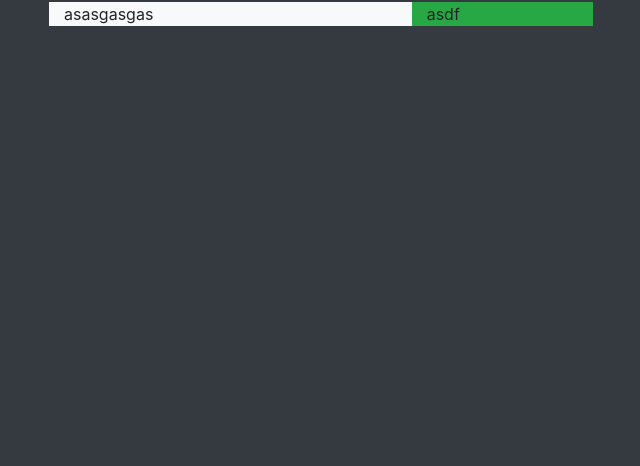
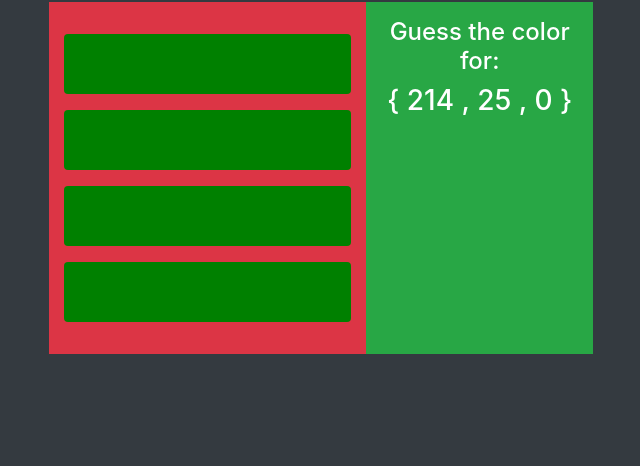
Before and after one commit to samstone1998/RGB-Game, a plain HTML site: page index.html in a window 1280 px wide. Shown: the part 334-800 px from the top of the page, without its empty margins (319-959 px from the left). Drawn offline with nearby package versions, Linux system fonts and the light colour scheme; a web font is replaced by a local one.

Commit message:
Update index.html

```diff
--- a/index.html
+++ b/index.html
@@ -17,12 +17,26 @@
 
     <div class="px-5">
       <h2 class="text-white text-center">Score: <span id="score_num">0</span></h2>
-      <div id="game-container" class="row ">
-        <div id="game-anwsers" class="bg-light col-md-8">
-        asasgasgas
+      <div id="game-container" class="row">
+        <div id="game-anwsers" class="bg-danger col-md-7 py-3">
+
+          <div id="answer-1" class="rounded mx-auto my-3 game-answer">
+          </div>
+
+          <div id="answer-2" class="rounded mx-auto my-3 game-answer">
+          </div>
+
+          <div id="answer-3" class="rounded mx-auto my-3 game-answer">
+          </div>
+
+          <div id="answer-4" class="rounded mx-auto my-3 game-answer">
+          </div>
+
+
         </div>
-        <div id="Game-question" class="col-md-4 bg-success">
-          asdf
+        <div id="Game-question" class="col-md-5 bg-success py-3 text-white text-center">
+          <h4>Guess the color for:</h4>
+          <h3>{ <span id="game-color-r">214</span> , <span id="game-color-g">25</span> , <span id="game-color-b">0</span> }</h3>
         </div>
       </div>
     </div>
```
